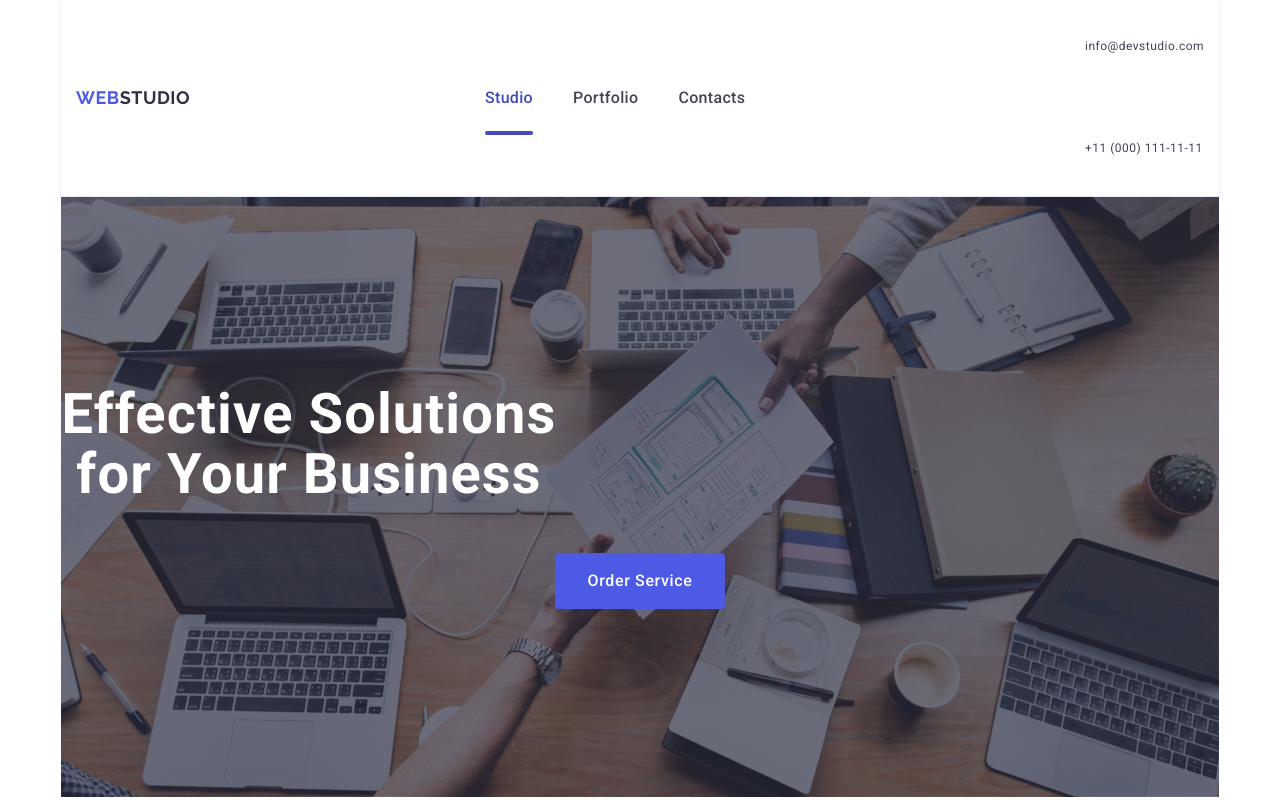
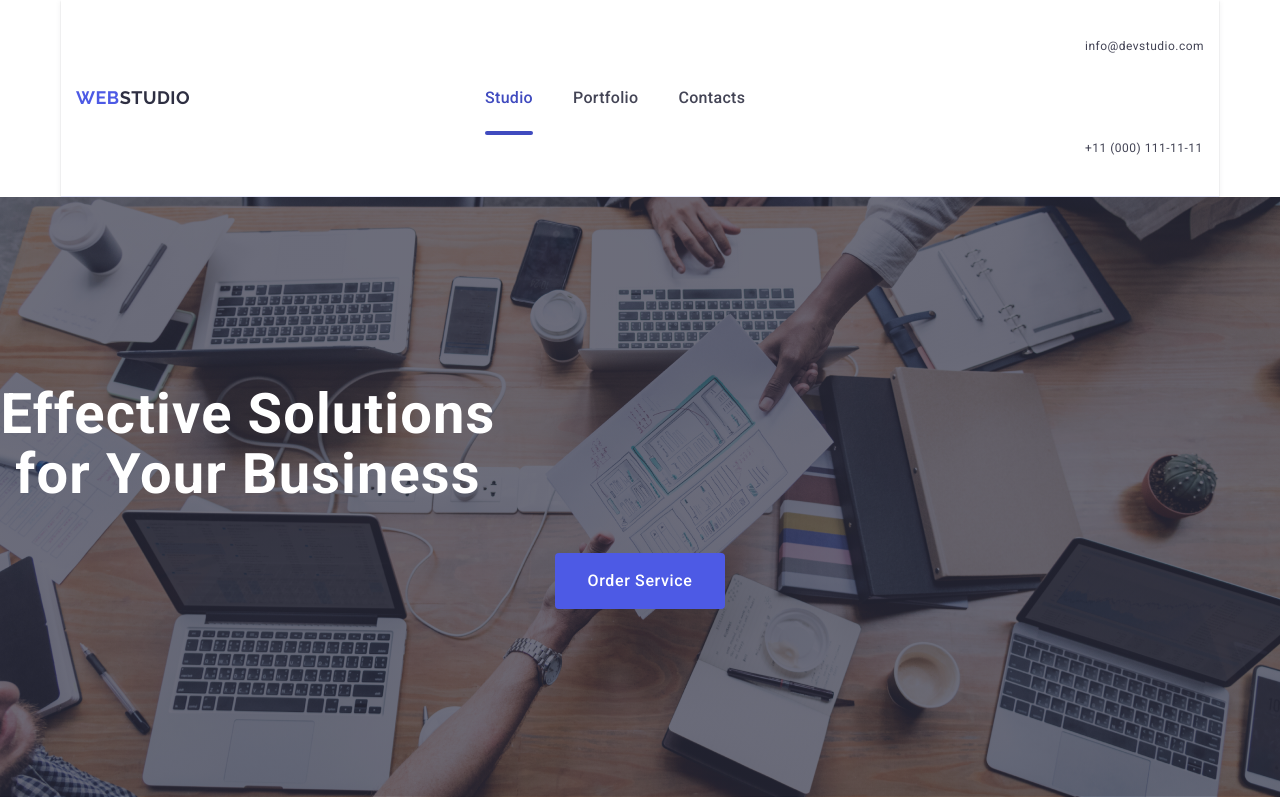
Before and after one commit to Natali1988r/Homework-6, a plain HTML site: page index.html in a window 1280 px wide. Shown: the top 800 px of the page. Drawn offline with nearby package versions, Linux system fonts and the light colour scheme.

Commit message:
сщььше6

```diff
--- a/css/media.css
+++ b/css/media.css
@@ -30,7 +30,7 @@
   }
 }
 
-@media screen and (min-width: 768px) /*and (max-width: 1157px) */{
+@media screen and (min-width: 768px) {
   .container {
     width: 768px;
     max-width: 768px;
@@ -209,7 +209,7 @@
         rgba(46, 47, 66, 0.7)
       ),
       url(../images/people-office.jpg);
-      width: 1158px;
+      width: 100%;
   }
   .effect-title {
 
@@ -273,6 +273,7 @@
   .f-flex {
     align-items: baseline;
     flex-wrap: nowrap;
+    gap: 0;
 
   }
   .position-info {
```
